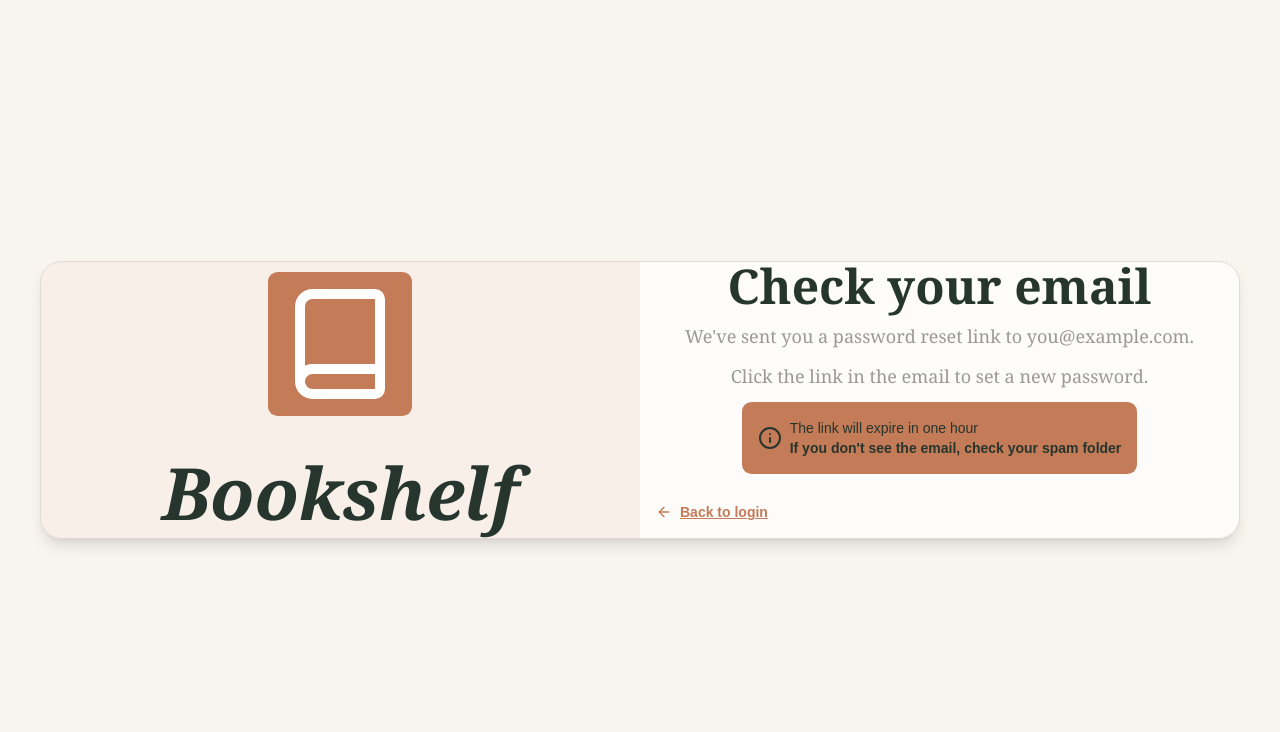
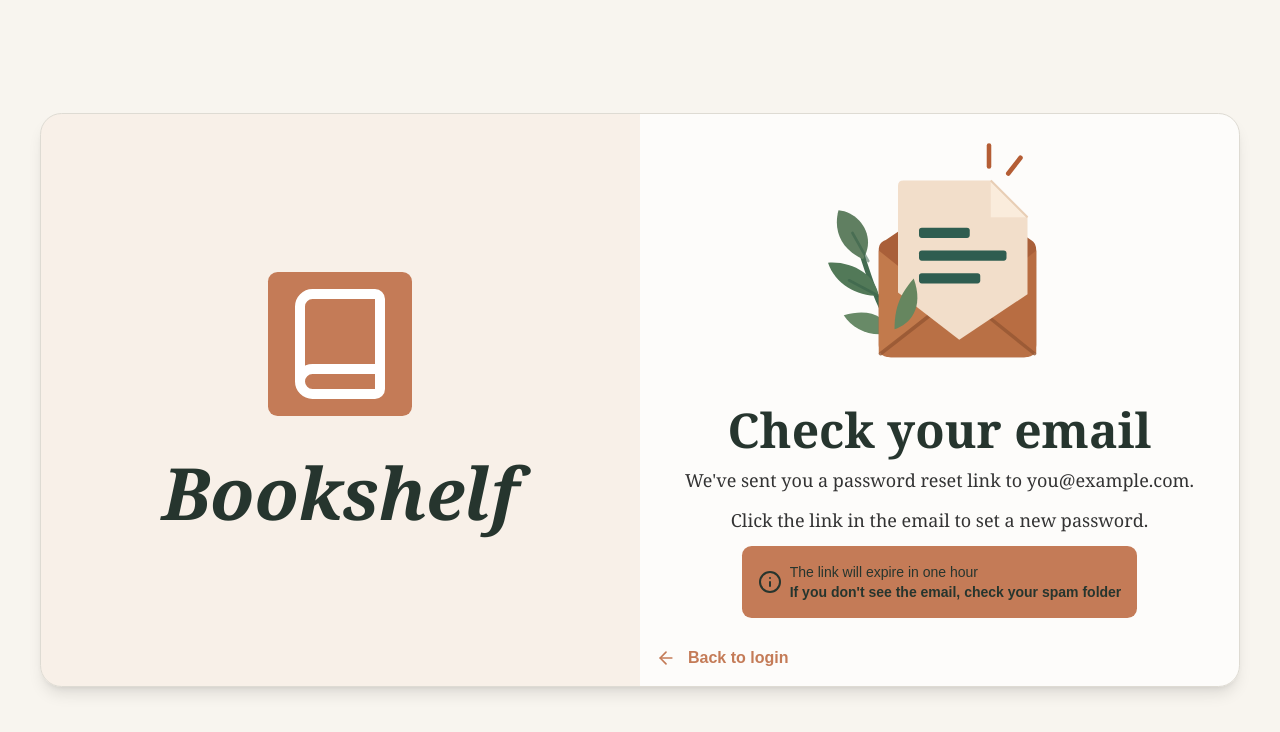
Before and after one commit to enzomedeiros0109/Bookshelf, a React (Vite) app: page /forgot-password/check-email in a window 1280 px wide. Shown: the top 732 px of the page. Built offline with nearby package versions, Linux system fonts and the light colour scheme.

Commit message:
Adiciona BookCheckEmail e remove verification-code-form.tsx

```diff
--- a/src/components/login/check-email.tsx
+++ b/src/components/login/check-email.tsx
@@ -1,5 +1,6 @@
 import { ArrowLeft, Info } from 'lucide-react'
 import { useNavigate } from 'react-router'
+import BookCheckEmail from '../../assets/bookshelf_check_email_icon.svg'
 
 type Props = {}
 
@@ -10,14 +11,18 @@ const CheckEmail = ({ }: Props) => {
    return (
       <div className="flex flex-col gap-3 justify-center items-center">
 
-
+         <img
+            src={BookCheckEmail}
+            alt="Book Check Email Icon"
+            className='size-70'
+         />
 
          <h1 className='text-5xl font-bold'>Check your email</h1>
-         <h2 className='text-lg text-white text-center font-normal brightness-60'>We've sent you a password reset link to you@example.com.</h2>
-         <h2 className='text-lg text-white text-center font-normal brightness-60'>Click the link in the email to set a new password.</h2>
+         <h2 className='text-lg text-white text-center font-normal brightness-20'>We've sent you a password reset link to you@example.com.</h2>
+         <h2 className='text-lg text-white text-center font-normal brightness-20'>Click the link in the email to set a new password.</h2>
 
          <div className='flex gap-2 p-4 items-center justify-start rounded-md bg-accent'>
-            <Info className='size-6 '/>
+            <Info className='size-6 ' />
             <div className='flex flex-col'>
                <p className='text-sm'>The link will expire in one hour</p>
                <p className='text-sm font-semibold'>If you don't see the email, check your spam folder</p>
@@ -26,14 +31,14 @@ const CheckEmail = ({ }: Props) => {
 
 
 
-         <div className='flex gap-2 items-center self-start p-4'>
-            <ArrowLeft className='text-accent size-4'/>
+         <div className='flex gap-3 items-center self-start p-4'>
+            <ArrowLeft className='text-accent size-5' />
             <button
                onClick={() => {
                   navigate('/login')
                }}
             >
-               <p className='text-sm text-accent underline font-bold cursor-pointer'>Back to login</p>
+               <p className='text-base text-accent font-bold cursor-pointer'>Back to login</p>
             </button>
          </div>
       </div>
--- a/src/components/login/verification-code-form.tsx
+++ /dev/null
@@ -1,71 +0,0 @@
-import { ArrowRight, LoaderCircle } from 'lucide-react'
-import { useForm, type SubmitHandler } from 'react-hook-form'
-import type z from 'zod'
-import { zodResolver } from '@hookform/resolvers/zod'
-import { useNavigate } from 'react-router'
-import { emailSchema } from '@/schemas/email-schema'
-
-type Props = {}
-
-type emailField = z.infer<typeof emailSchema>
-
-const ForgotPasswordForm = ({ }: Props) => {
-
-  const navigate = useNavigate()
-
-  const {
-    register,
-    handleSubmit,
-    formState: { errors, isSubmitting }
-  } = useForm<emailField>(
-    {
-      resolver: zodResolver(emailSchema)
-    }
-  )
-
-  const onSubmit: SubmitHandler<emailField> = async (data) => {
-    await new Promise((resolve) => setTimeout(resolve, 2000))
-    console.log(data)
-  }
-
-  return (
-    <div className="flex flex-col gap-4 py-20 px-10">
-      <h1 className='text-6xl font-bold'>Forgot Password</h1>
-      <h2 className='text-xl text-white font-normal brightness-60'>Enter your email to receive a code</h2>
-
-      <form onSubmit={handleSubmit(onSubmit)} className='flex flex-col gap-4 mt-auto'>
-
-        <div className='flex flex-col gap-2'>
-          <p className='font-bold'>Email</p>
-          <input
-            {...register("email")}
-            type="text"
-            placeholder="you@email.com"
-            className='bg-white p-3 border rounded-sm'
-          />
-          {errors.email && <span className=' text-sm text-destructive font-semibold'>{errors.email.message}</span>}
-        </div>
-
-        <button disabled={isSubmitting} type="submit"
-          className='flex items-center justify-center cursor-pointer gap-2 p-2 bg-accent/95 rounded-sm'
-        >
-          <p className={`text-base font-semibold ${isSubmitting ? 'hidden' : ''}`}>Send code</p>
-          {isSubmitting ? <LoaderCircle className='animate-spin size-6' /> : <ArrowRight className='size-4' />}
-        </button>
-
-      </form>
-
-      <div className='flex gap-2 items-center justify-center'>
-        <button
-          onClick={() => {
-            navigate('/login')
-          }}
-        >
-          <p className='text-right text-sm text-accent underline font-bold cursor-pointer'>Back to login</p>
-        </button>
-      </div>
-    </div>
-  )
-}
-
-export default ForgotPasswordForm
```
